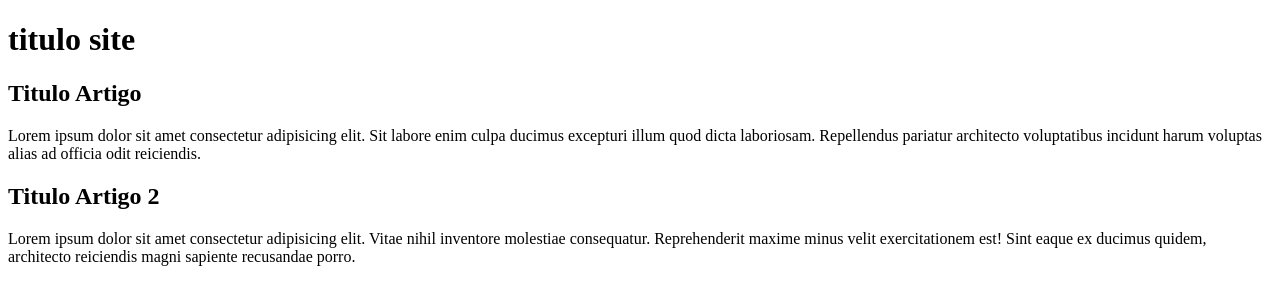
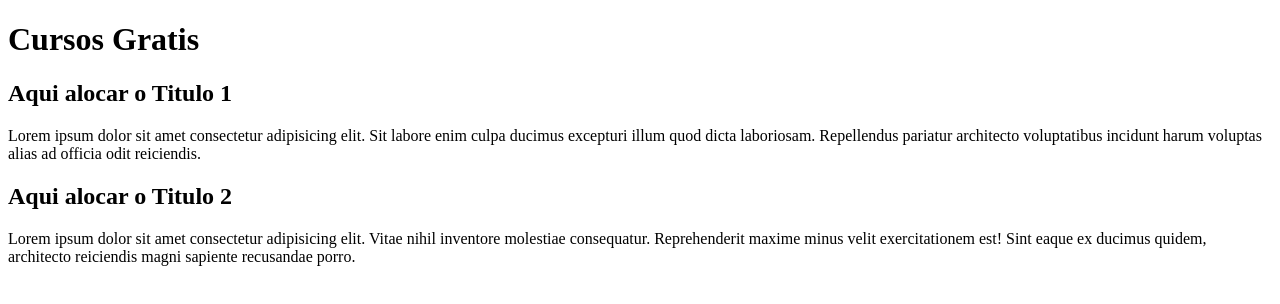
Before and after one commit to arthur-sabatino/Projeto-Site-Curso-Git, a plain HTML site: page index.html in a window 1280 px wide. Drawn offline with Linux system fonts and the light colour scheme.

Commit message:
inserção de conteudo na página

```diff
--- a/index.html
+++ b/index.html
@@ -8,13 +8,13 @@
 <body>
     <main>
         <header>
-            <h1>titulo site</h1>
+            <h1>Cursos Gratis</h1>
             <article>
-                <h2>Titulo Artigo</h2>
+                <h2>Aqui alocar o Titulo 1</h2>
                 <p>Lorem ipsum dolor sit amet consectetur adipisicing elit. Sit labore enim culpa ducimus excepturi illum quod dicta laboriosam. Repellendus pariatur architecto voluptatibus incidunt harum voluptas alias ad officia odit reiciendis.</p>
             </article>
             <article>
-                <h2>Titulo Artigo 2</h2>
+                <h2>Aqui alocar o Titulo 2</h2>
                 <p>Lorem ipsum dolor sit amet consectetur adipisicing elit. Vitae nihil inventore molestiae consequatur. Reprehenderit maxime minus velit exercitationem est! Sint eaque ex ducimus quidem, architecto reiciendis magni sapiente recusandae porro.</p>
             </article>
         </header>
```
